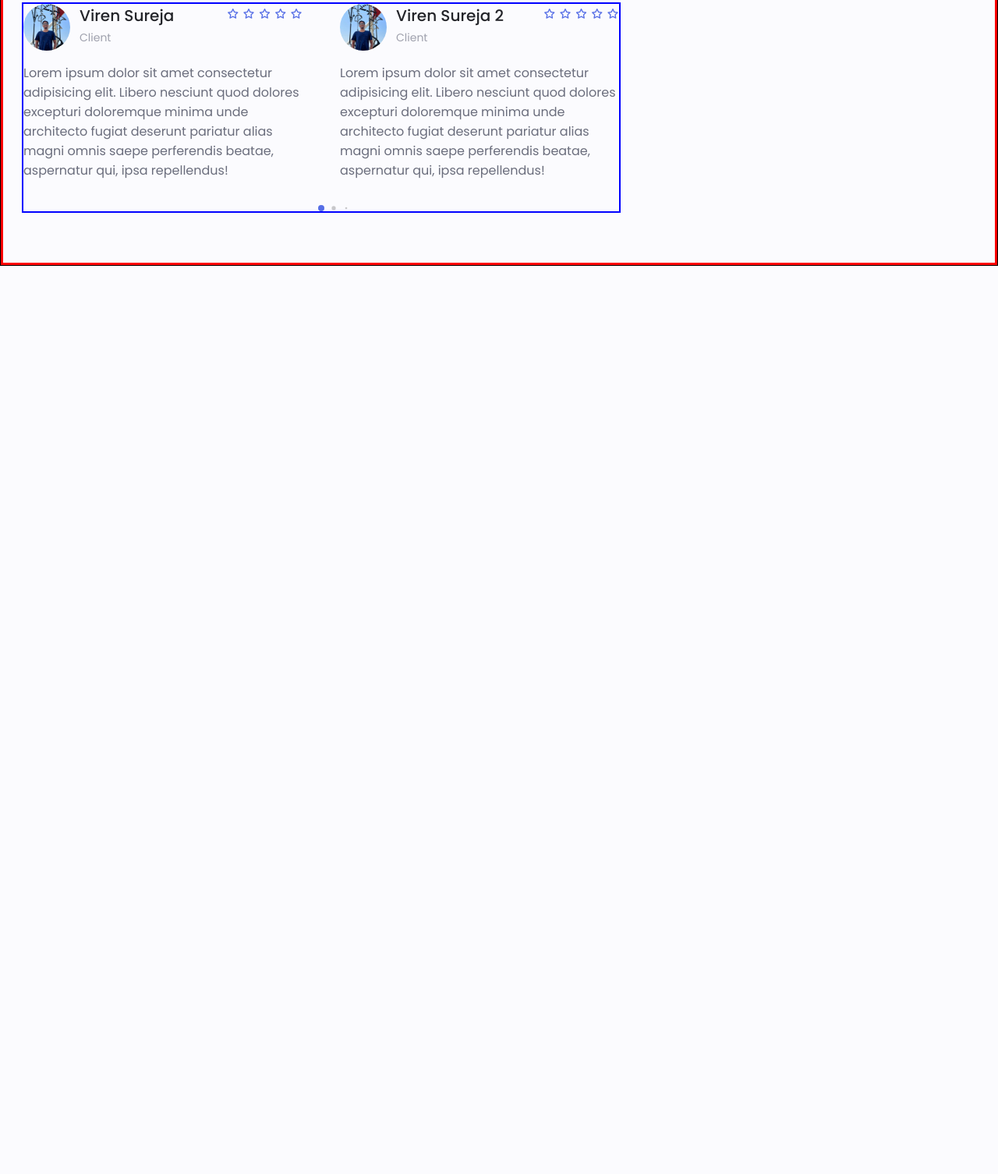
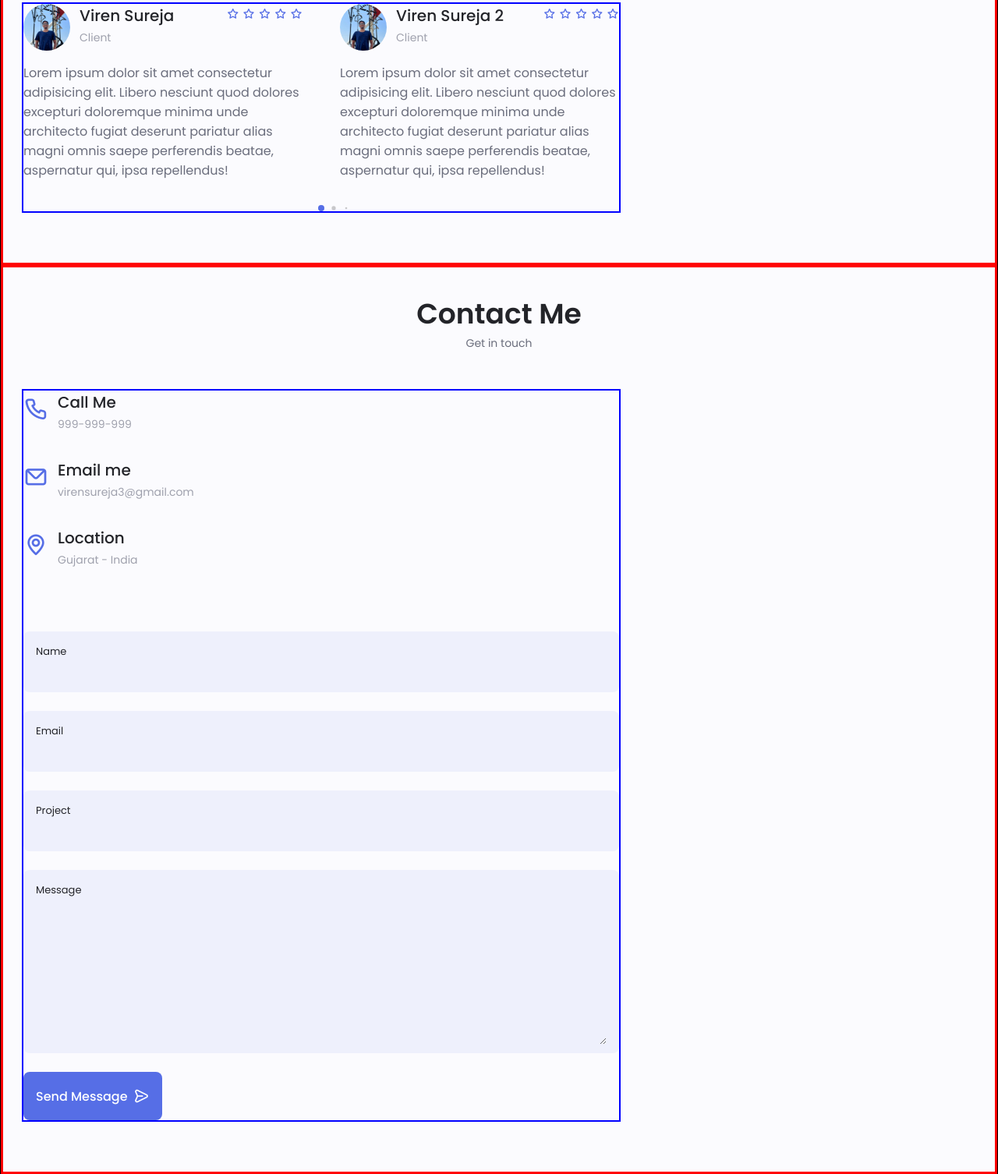
Before and after one commit to viren-sureja/portfolio, a plain HTML site: page index.html in a window 1280 px wide. Shown: the part 4912-6418 px from the top of the page at 78% size. Before the commit the page ends 5301 px from the top, so only its background shows below. Drawn offline with nearby package versions, Linux system fonts and the light colour scheme.

Commit message:
Contact me added

```diff
--- a/css/styles.css
+++ b/css/styles.css
@@ -742,6 +742,45 @@ The transformation being applied is a 180-degree rotation in the clockwise direc
 }
 
 /* contact me */
+.contact__container {
+    row-gap: 3rem;
+}
+.contact__information {
+    display: flex;
+    margin-bottom: var(--mb-2);
+}
+.contact__icon {
+    font-size: 2rem;
+    color: var(--first-color);
+    margin-right: var(--mb-0-75);
+}
+.contact__title {
+    font-size: var(--h3-font-size);
+    font-weight: var(--font-medium);
+}
+.contact__subtitle {
+    font-size: var(--small-font-size);
+    color: var(--text-color-light);
+}
+.contact__content {
+    background-color: var(--input-color);
+    border-radius: 0.5rem;
+    padding: 0.75rem 1rem 0.25rem;
+}
+.contact__input {
+    width: 100%;
+    background-color: var(--input-color);
+    color: var(--text-color);
+    font-family: var(--body-font);
+    font-size: var(--normal-font-size);
+    border: none;
+    outline: none;
+    padding: 0.25rem 0.5rem 0.5rem 0;
+}
+.contact__label {
+    font-size: var(--smaller-font-size);
+    color: var(--title-color);
+}
 
 /* footer */
 
--- a/index.html
+++ b/index.html
@@ -1077,6 +1077,84 @@
                     ></div>
                 </div>
             </section>
+
+            <!-- contact me -->
+            <section class="contact section" id="contact">
+                <h2 class="section__title">Contact Me</h2>
+                <span class="section__subtitle">Get in touch</span>
+                <div class="contact__container container grid">
+                    <div>
+                        <!-- phone -->
+                        <div class="contact__information">
+                            <i class="uil uil-phone contact__icon"></i>
+                            <div>
+                                <h3 class="contact__title">Call Me</h3>
+                                <span class="contact__subtitle"
+                                    >999-999-999</span
+                                >
+                            </div>
+                        </div>
+
+                        <!-- email -->
+                        <div class="contact__information">
+                            <i class="uil uil-envelope contact__icon"></i>
+                            <div>
+                                <h3 class="contact__title">Email me</h3>
+                                <span class="contact__subtitle"
+                                    >virensureja3@gmail.com</span
+                                >
+                            </div>
+                        </div>
+
+                        <!-- map marker -->
+                        <div class="contact__information">
+                            <i class="uil uil-map-marker contact__icon"></i>
+                            <div>
+                                <h3 class="contact__title">Location</h3>
+                                <span class="contact__subtitle"
+                                    >Gujarat - India</span
+                                >
+                            </div>
+                        </div>
+                    </div>
+                    <form action="" class="contact__form grid">
+                        <div class="contact__inputs grid">
+                            <div class="contact__content">
+                                <label for="" class="contact__label"
+                                    >Name</label
+                                >
+                                <input type="text" class="contact__input" />
+                            </div>
+                            <div class="contact__content">
+                                <label for="" class="contact__label"
+                                    >Email</label
+                                >
+                                <input type="email" class="contact__input" />
+                            </div>
+                        </div>
+                        <div class="contact__content">
+                            <label for="" class="contact__label">Project</label>
+                            <input type="text" class="contact__input" />
+                        </div>
+                        <div class="contact__content">
+                            <label for="" class="contact__label">Message</label>
+                            <textarea
+                                name="Type your mssg here"
+                                id=""
+                                cols="0"
+                                rows="7"
+                                class="contact__input"
+                            ></textarea>
+                        </div>
+                        <div>
+                            <a href="#" class="button button--flex">
+                                Send Message
+                                <i class="uil uil-message button__icon"></i>
+                            </a>
+                        </div>
+                    </form>
+                </div>
+            </section>
         </main>
         <div></div>
 
```
